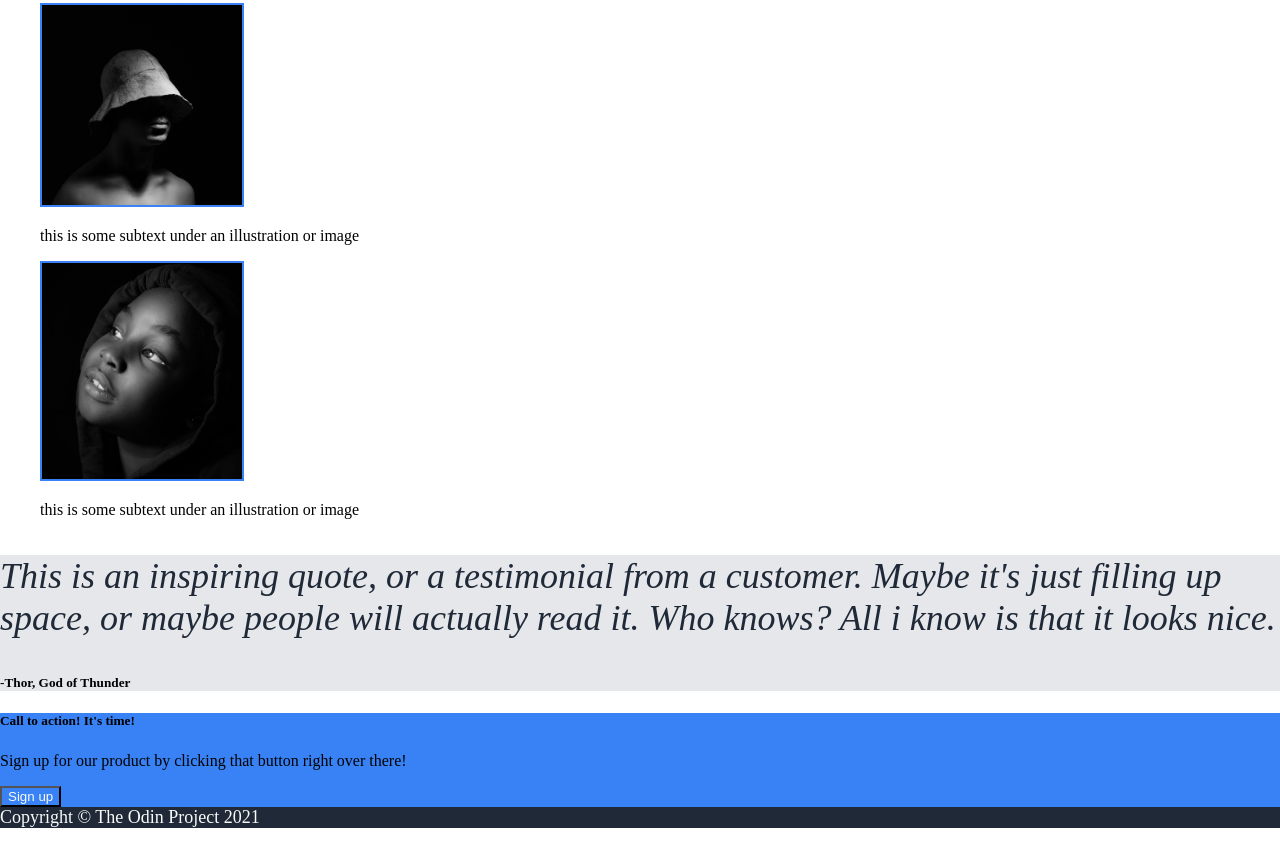
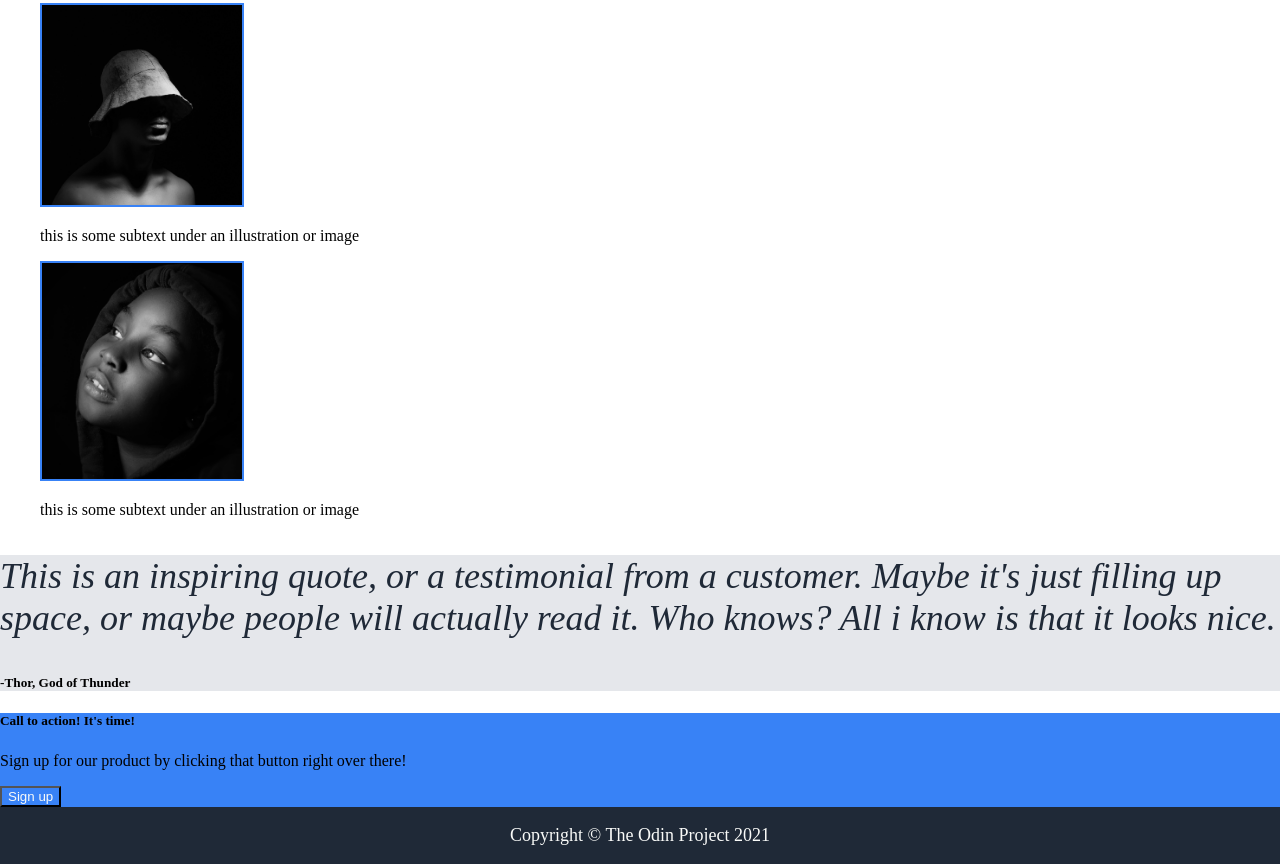
Before and after one commit to AbitBrookish/landing_page_project, a plain HTML site: page index.html in a window 1280 px wide. Shown: the part 1207-2071 px from the top of the page. Before the commit the page ends 2035 px from the top, so only its background shows below. Drawn offline with Linux system fonts and the light colour scheme.

Commit message:
Create <p> in footer/ Modify .footer p

```diff
--- a/index.html
+++ b/index.html
@@ -82,6 +82,8 @@
     </div>
 
 
-    <footer class="footer">Copyright © The Odin Project 2021</footer>
+    <footer class="footer">
+      <p>Copyright © The Odin Project 2021</p>
+    </footer>
   </body>
 </html>
--- a/style.css
+++ b/style.css
@@ -147,3 +147,9 @@ a {
   color: #f9faf8;
   font-size: 18px;
 }
+
+.footer p {
+  display: flex;
+  justify-content: center;
+  align-items: center;
+}
```
